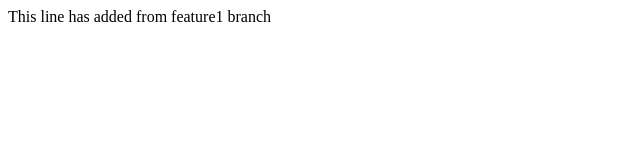
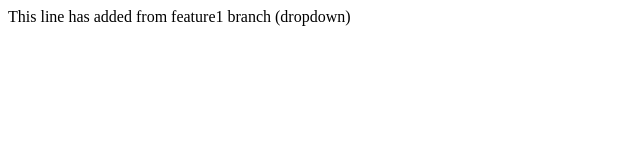
Before and after one commit to Zia-ullah/AppAndroidR, a plain HTML site: page index.html in a window 1280 px wide. Shown: the whole page, without its empty margins (0-640 px from the left). Drawn offline with Linux system fonts and the light colour scheme.

```diff
--- a/index.html
+++ b/index.html
@@ -1,3 +1,3 @@
 <html>
-    <P> This line has added from feature1 branch</P>
+    <P> This line has added from feature1 branch (dropdown) </P>
 </html>
```
